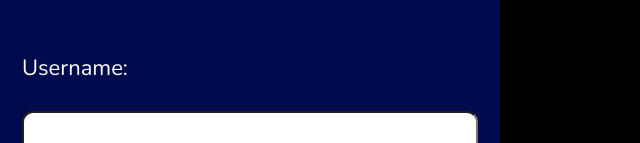
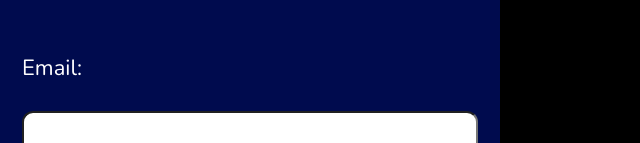
Before and after one commit to valequintanilla/Software_Project, a React (Create React App) app in the folder moviebooking-app/: page /AdminLogin in a window 1280 px wide. Shown: the part 142-285 px from the top of the page, without its empty margins (0-640 px from the left). Built offline with nearby package versions, Linux system fonts and the light colour scheme.

Commit message:
Update AdminLogin.js
switched username for email

```diff
--- a/moviebooking-app/src/Pages/AdminLogin.js
+++ b/moviebooking-app/src/Pages/AdminLogin.js
@@ -6,7 +6,7 @@ const AdminLogin = () => {
     const errRef = useRef();
 
     //States taht corresponds to input and error
-    const [user, setUser] = useState('');
+    const [email,setEmail] = useState('');
     const[pwd, setPwd] = useState('');
     const[errMsg, setErrMsg] = useState('');
 
@@ -20,13 +20,13 @@ const AdminLogin = () => {
 
     useEffect(() =>{
         setErrMsg('');
-    }, [user, pwd])
+    }, [email, pwd])
     //Handle submit function
     const handleSubmit = async (e) =>{
         e.preventDefault();
         /*Next four lines are just to make sure code work it is still not linked to the back end*/
-        console.log(user, pwd);
-        setUser(''); //once submitted it will clear the username and pwd components
+        console.log(email, pwd);
+        setEmail(''); //once submitted it will clear the username and pwd components
         setPwd('');
         setSuccess(true);
 
@@ -50,14 +50,14 @@ const AdminLogin = () => {
                     </p>
                     <h1>Admin Login</h1>
                     <form onSubmit = {handleSubmit}>
-                        <label htmlFor="username">Username:</label>
+                        <label htmlFor="username">Email:</label>
                         <input
                         type = "text"
-                        id="username"
+                        id="email"
                         ref={userRef}
                         autoComplete="off" /*wont suggest previous inputs*/
-                        onChange={(e) => setUser(e.target.value)}
-                        value={user}
+                        onChange={(e) => setEmail(e.target.value)}
+                        value={email}
                         required
                         />
                         <label htmlFor="password">Password:</label>
```
